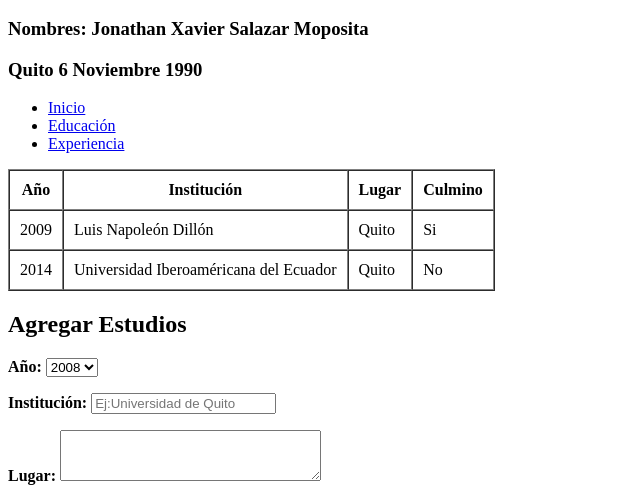
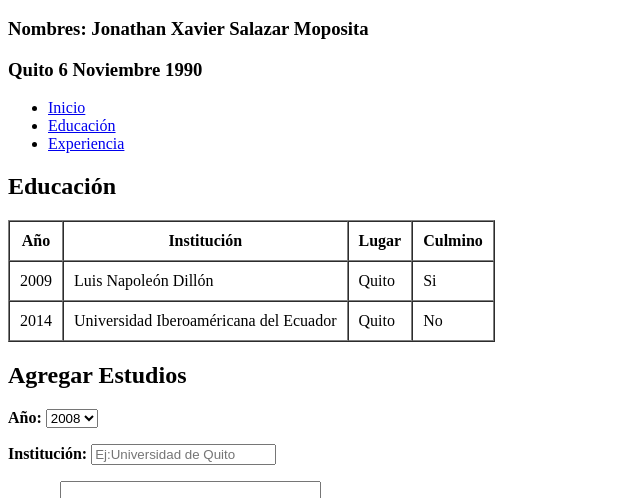
Before and after one commit to iNviiDiouS/Jonathan-Salazar-Fundamentos-de-html, a plain HTML site: page html/educacion.html in a window 1280 px wide. Shown: the part 293-791 px from the top of the page, without its empty margins (0-640 px from the left). Drawn offline with Linux system fonts and the light colour scheme.

Commit message:
Ultimo Cambio

```diff
--- a/html/educacion.html
+++ b/html/educacion.html
@@ -273,6 +273,8 @@ wT6Q7Ov4wwNhhVT5NQQA4nmecnJy6MCBA/Tjjz/SpUuXqLy83KhpRIKwVCoVtW3blmJjY+mtt96i
     </ul>
     <section>
 
+      <h2>Educación</h2>
+
       <table border="1" cellpadding="10" cellspacing="0">
         <thead>
           <tr>
```
